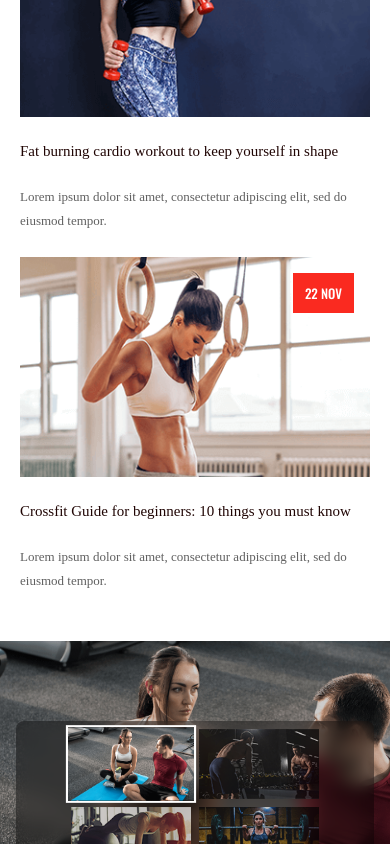
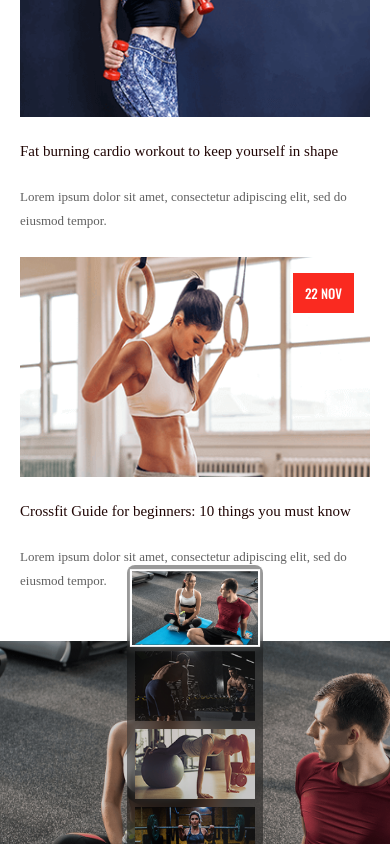
Before and after one commit to LakshmiNarayana09/Beast-Template, a React (Vite) app: page / in a window 390 px wide. Shown: the part 11156-12000 px from the top of the page. Built offline with nearby package versions, Linux system fonts and the light colour scheme.

Commit message:
gallery updated

```diff
--- a/src/components/gallery/Gallery.jsx
+++ b/src/components/gallery/Gallery.jsx
@@ -22,13 +22,13 @@ function Gallery() {
 
         <div className="absolute inset-0 bg-black/20"></div>
 
-        <div className="absolute bottom-4 left-0 right-0 z-10 px-4 lg:bottom-8">
-          <div className="mx-auto flex max-w-fit flex-wrap justify-center gap-2 rounded-lg bg-black/40 p-2 backdrop-blur-sm lg:flex-nowrap lg:gap-5">
+        <div className="absolute bottom-4 left-1/2 z-10 -translate-x-1/2 lg:bottom-8">
+          <div className="flex flex-col items-center gap-2 rounded-lg bg-black/40 p-2 backdrop-blur-sm lg:flex-row lg:gap-5">
             {images.map((image, index) => (
               <button
                 key={index}
                 onClick={() => setActiveImage(image)}
-                className={`h-[70px] w-[120px] overflow-hidden transition-all duration-300 sm:h-[90px] sm:w-[150px] lg:h-[106px] lg:w-[182px] ${
+                className={`h-[70px] w-[120px] overflow-hidden transition-all duration-300 lg:h-[106px] lg:w-[182px] ${
                   activeImage === image
                     ? "scale-105 ring-2 ring-white"
                     : "opacity-70 hover:opacity-100"
```
